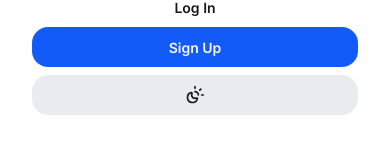
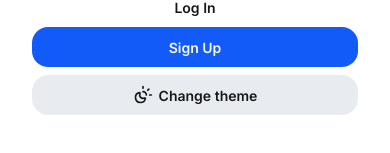
Before and after one commit to delta6626/partnerpair, a React (Vite) app: page / in a window 390 px wide. Both pictures are taken after a click on the button 338 px from the left and 36 px from the top of the page. Shown: the part 189-342 px from the top of the page. Built offline with nearby package versions, Linux system fonts and the light colour scheme; no server answers.

Commit message:
add text for theme changer button in mobile menu

```diff
--- a/src/components/ThemeChanger.tsx
+++ b/src/components/ThemeChanger.tsx
@@ -19,7 +19,18 @@ export const ThemeChanger = ({ forMobile }: ThemeChangerProps) => {
         >
           {/* Icon for theme changer button */}
 
-          {theme === "light" ? (
+          {forMobile ? (
+            <>
+              {theme === "light" ? (
+                <Sun size={20} />
+              ) : theme === "dark" ? (
+                <Moon size={20} />
+              ) : (
+                <SunMoon size={20} />
+              )}
+              Change theme
+            </>
+          ) : theme === "light" ? (
             <Sun size={20} />
           ) : theme === "dark" ? (
             <Moon size={20} />
```
